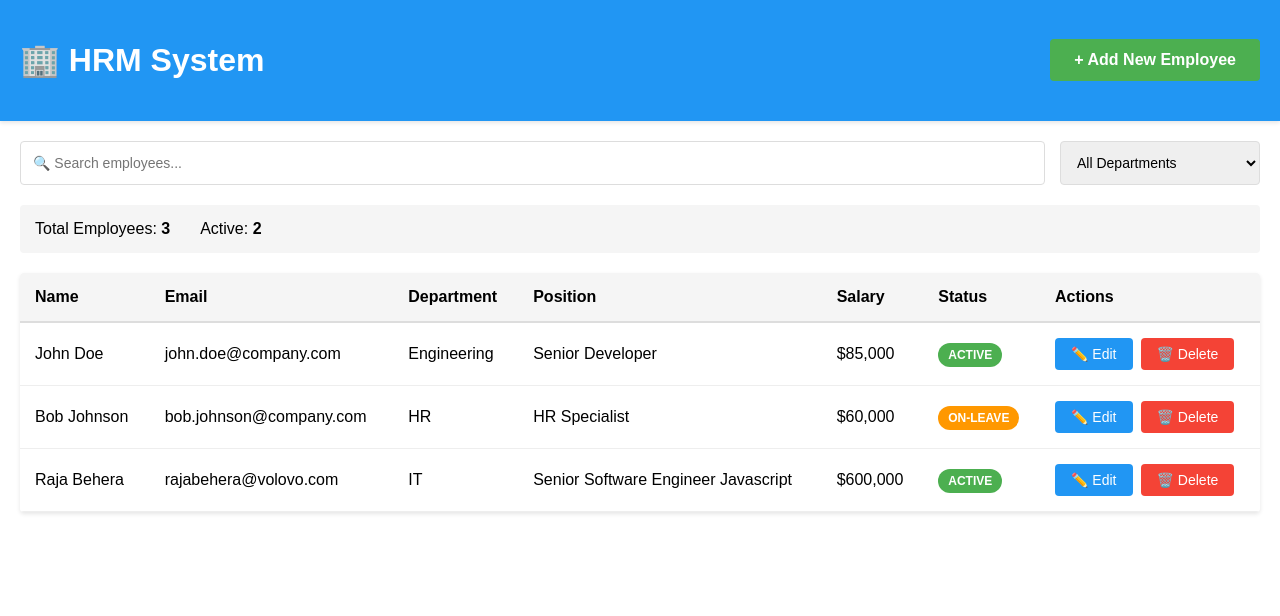
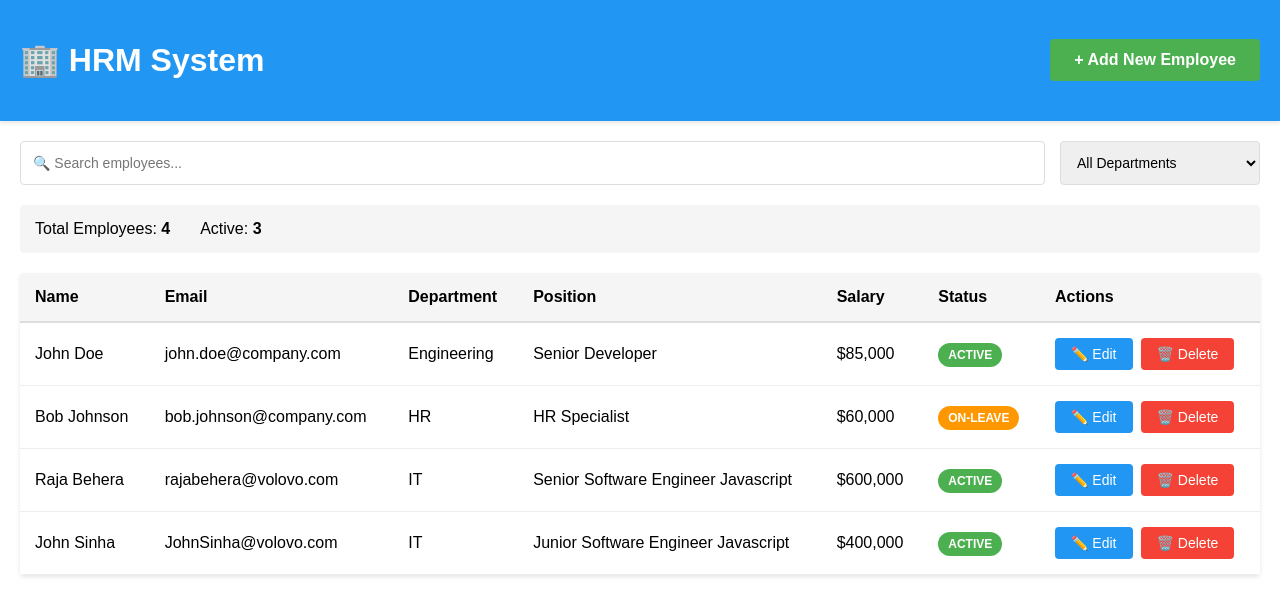
Before and after one commit to rajabehera/hrm-system, a React (Create React App) app: page / in a window 1280 px wide. Shown: the top 616 px of the page. Built offline with nearby package versions, Linux system fonts and the light colour scheme; the HTML template or start-up script is replaced by a standard one.

Commit message:
new employee added

```diff
--- a/src/features/employees/employeeSlice.ts
+++ b/src/features/employees/employeeSlice.ts
@@ -45,6 +45,18 @@ const initialState: EmployeeState = {
       salary: 600000,
       hireDate: '2025-12-12',
       status: 'active'
+    },
+    {
+      id: '4',
+      firstName: 'John',
+      lastName: 'Sinha',
+      email: 'JohnSinha@volovo.com',
+      phone: '8600820678',
+      department: 'IT',
+      position: 'Junior Software Engineer Javascript',
+      salary: 400000,
+      hireDate: '2025-12-12',
+      status: 'active'
     }
   ],
   loading: false,
```
